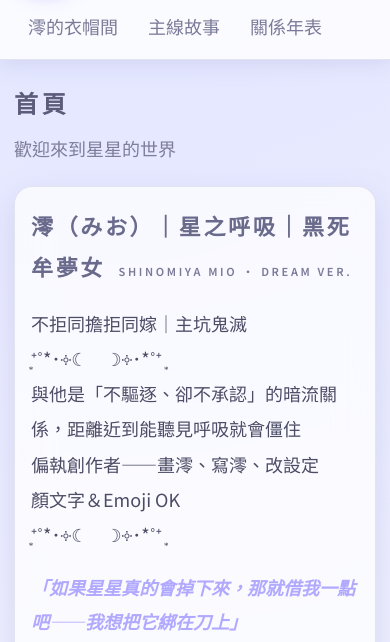
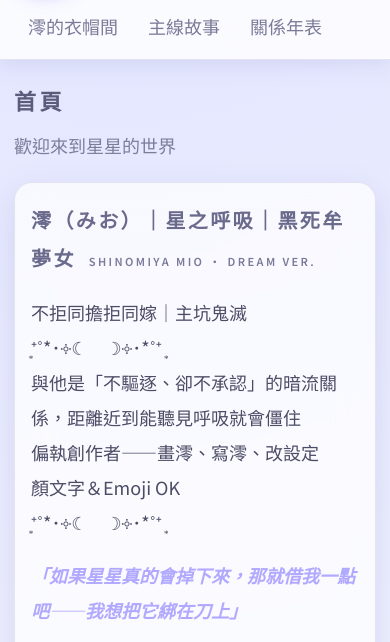
Before and after one commit to mioshinomiyalin/mioshinomiya, a plain HTML site: page index.html in a window 390 px wide. Shown: the part 136-778 px from the top of the page. Drawn offline with Linux system fonts and the light colour scheme.

Commit message:
Add files via upload

```diff
--- a/mio.css
+++ b/mio.css
@@ -1019,8 +1019,8 @@ a {
 @media (max-width: 768px) {
   body { font-size: 18px !important; line-height: 1.9 !important; }
   p, div, span, a, li, button { font-size: 18px !important; }
-  h1, .page-title { font-size: 24px !important; }
-  h2, .card-title { font-size: 22px !important; }
+  h1, .page-title { font-size: 22px !important; }
+  h2, .card-title { font-size: 20px !important; }
   .gallery-desc, .story-content, .gallery-modal-text { font-size: 18px !important; }
   .gallery-tag, .filter-chip { font-size: 14px !important; }
 }
```
